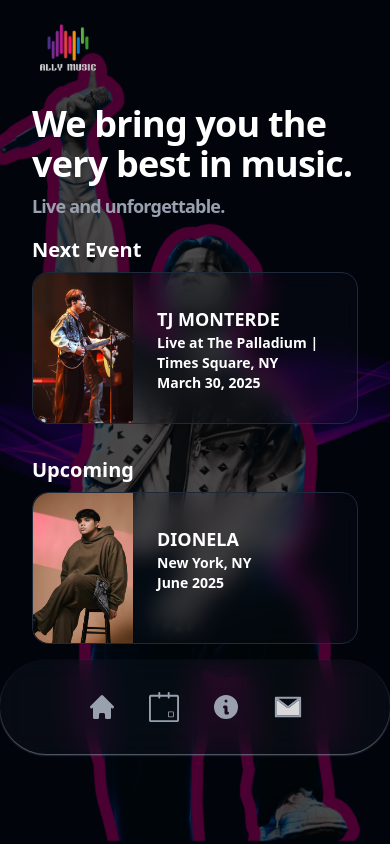
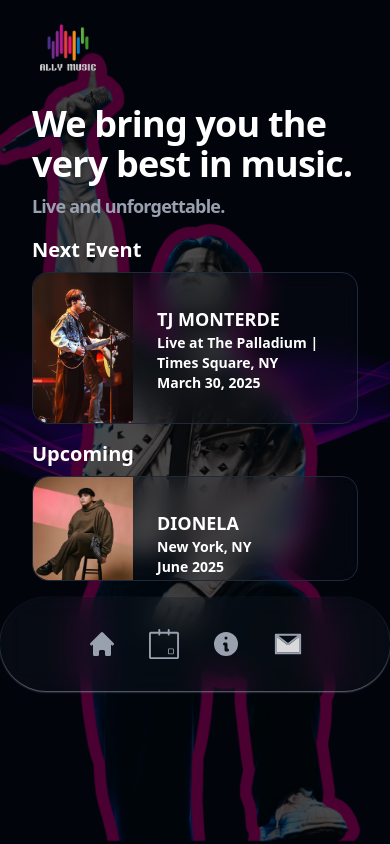
Before and after one commit to alexmortelsison/allymusic3, a Next.js app: page / in a window 390 px wide. Built offline with nearby package versions, Linux system fonts and the light colour scheme.

Commit message:
updated home

```diff
--- a/app/page.tsx
+++ b/app/page.tsx
@@ -6,7 +6,7 @@ import Link from "next/link";
 export default function Home() {
   return (
     <>
-      <div className="lg:flex w-[1500px] mx-auto flex-col text-white">
+      <div className="lg:flex w-[1500px] mx-auto flex-col text-white overflow-hidden">
         <div>
           <Image
             src={"/bg.jpg"}
@@ -124,7 +124,7 @@ export default function Home() {
             </div>
           </div>
         </div>
-        <div className="px-8 flex flex-col items-start mt-8 text-white">
+        <div className="px-8 flex flex-col items-start mt-4 text-white">
           <h1 className="font-bold text-xl">Upcoming</h1>
           <div className="flex flex-col w-full">
             <div className="border-gray-800 border rounded-2xl mt-2 bg-gray-800/10 backdrop-blur-md md:grid md:grid-cols-2">
@@ -134,7 +134,7 @@ export default function Home() {
                   alt="logo"
                   width={400}
                   height={400}
-                  className="object-cover rounded-l-2xl w-[100px] md:w-[200px] h-[150px]"
+                  className="object-cover rounded-l-2xl w-[100px] md:w-[200px] md:h-[150px] h-auto"
                 />
                 <div className="flex flex-col md:text-start px-4 m-0 col-span-2 mt-8">
                   <h1 className="md:text-4xl text-lg font-extrabold">
```
